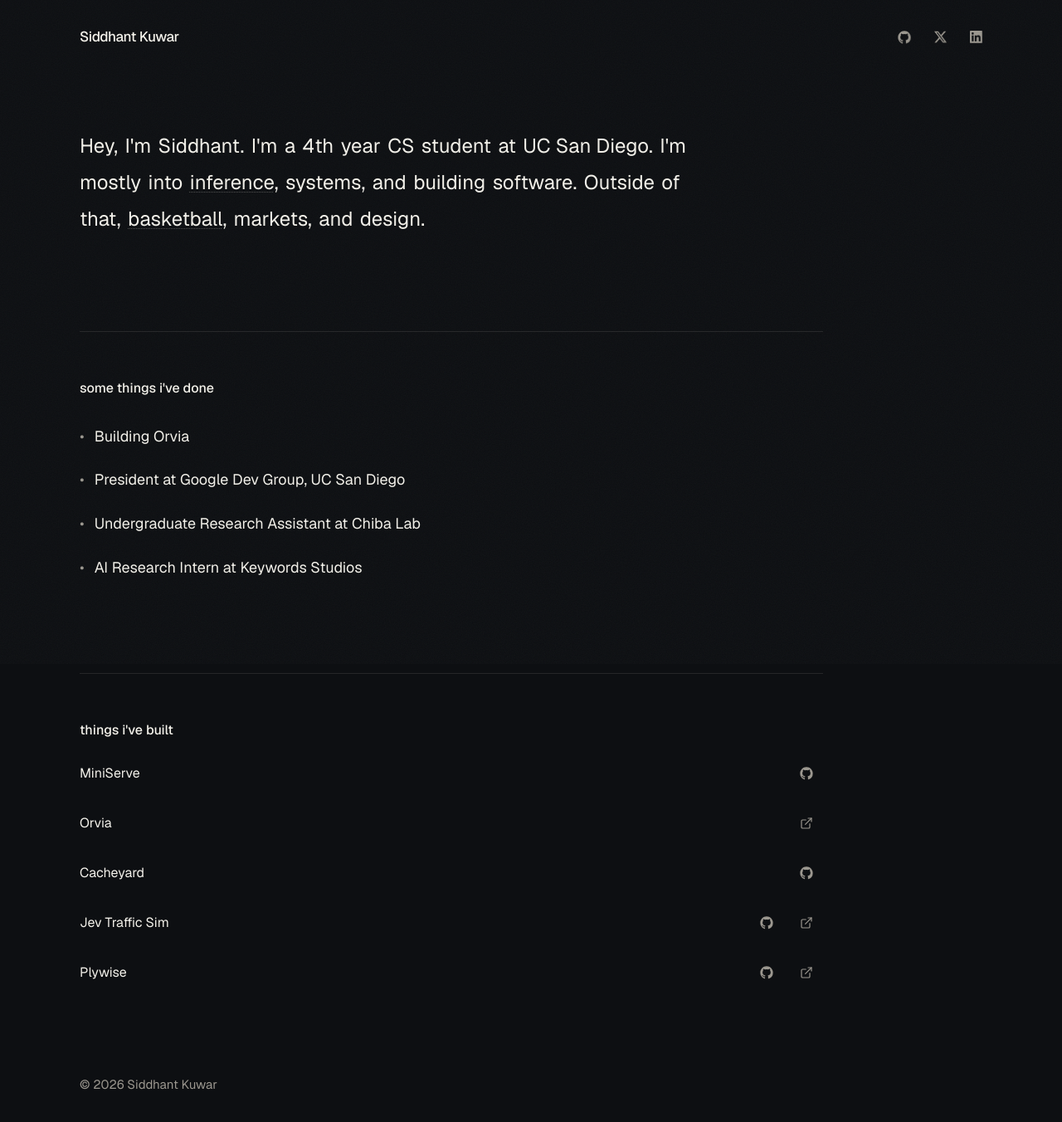
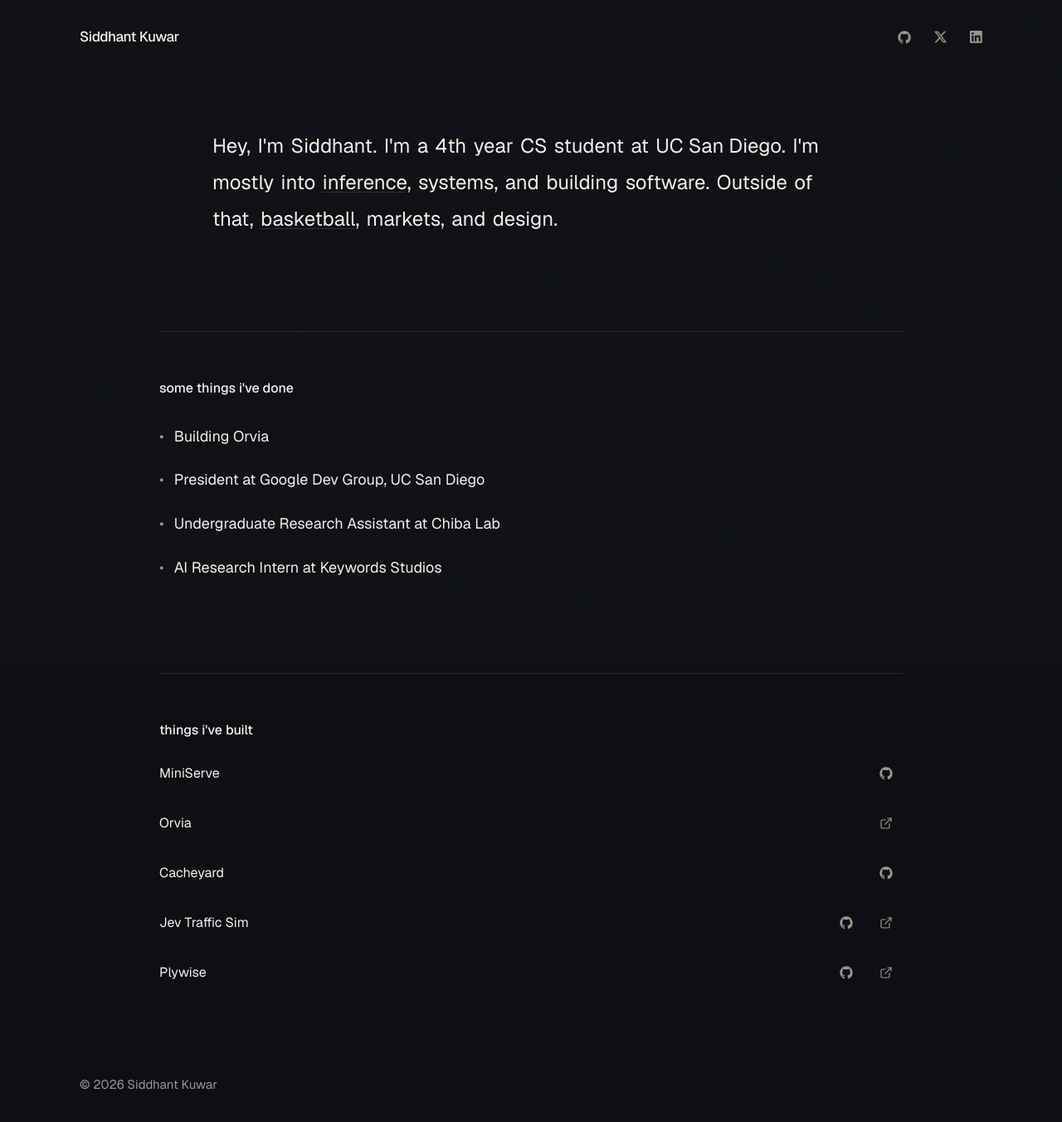
Before and after one commit to skcache/sk, a Next.js app: page / in a window 1280 px wide. Shown: the top 1352 px of the page at 83% size. Built offline with nearby package versions, Linux system fonts and the light colour scheme.

Commit message:
Desktop centering: sections share the shell's centered axis
- mx-auto added to intro (48rem), experience (56rem), projects
  (56rem) so each content block centers inside the 72rem shell
- measured at 1440/1728/1920: shell/section centers all coincide
  (720/864/960); 390 unchanged (full-width 195)

```diff
--- a/app/page.tsx
+++ b/app/page.tsx
@@ -154,13 +154,13 @@ export default function Home() {
           id="intro"
           data-reveal
           aria-label="Intro"
-          className="pt-14 pb-32 sm:pt-16 sm:pb-28 max-w-[48rem]"
+          className="mx-auto pt-14 pb-32 sm:pt-16 sm:pb-28 max-w-[48rem]"
         >
           <Intro />
           <IntroAutoplay />
         </section>
 
-        <section data-reveal aria-labelledby="things-done" className="pb-24 sm:pb-28 max-w-[56rem]">
+        <section data-reveal aria-labelledby="things-done" className="mx-auto pb-24 sm:pb-28 max-w-[56rem]">
           <h2
             id="things-done"
             className="border-t border-hairline pt-12 text-base font-medium sm:pt-14"
@@ -205,7 +205,7 @@ export default function Home() {
           </ul>
         </section>
 
-        <section data-reveal aria-labelledby="things-built" className="pb-20 sm:pb-24 max-w-[56rem]">
+        <section data-reveal aria-labelledby="things-built" className="mx-auto pb-20 sm:pb-24 max-w-[56rem]">
           <h2
             id="things-built"
             className="border-t border-hairline pt-12 text-base font-medium sm:pt-14"
```
